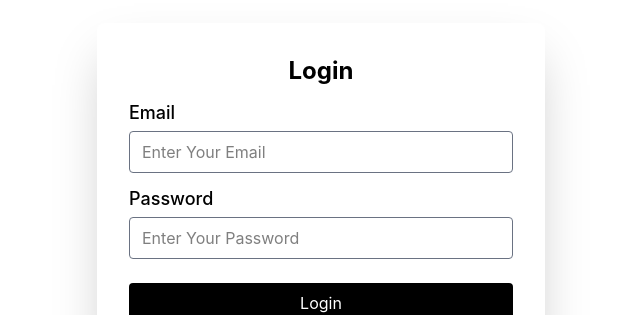
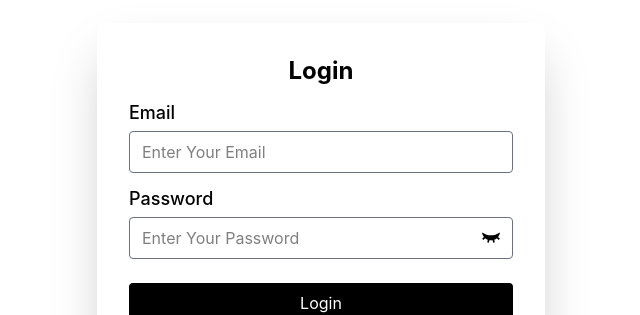
Before and after one commit to PratishBuzzra/Admin-Dashboard, a React (Vite) app: page / in a window 1280 px wide. Shown: the part 211-526 px from the top of the page, without its empty margins (319-959 px from the left). Built offline with nearby package versions, Linux system fonts and the light colour scheme.

Commit message:
password hide and show

```diff
--- a/src/pages/Login.tsx
+++ b/src/pages/Login.tsx
@@ -1,6 +1,10 @@
 
+import { useState } from "react";
+import { RiEyeCloseFill } from "react-icons/ri";
+import { RxEyeOpen } from "react-icons/rx";
 
 const Login = () => {
+    const [showPass, setShowPass] = useState<boolean>(false)
   return (
     <div className="min-h-screen flex items-center justify-center px-4">
        <div className="bg-white shadow-2xl rounded-lg p-8 w-full max-w-md">
@@ -10,9 +14,10 @@ const Login = () => {
                 <label className="block text-lg font-medium" htmlFor="email">Email</label>
                 <input type="email" id="email" placeholder="Enter Your Email" className="mt-1 w-full border border-gray-500 px-3 py-2 rounded"/>
             </div>
-              <div>
+              <div className="relative">
                 <label className="block text-lg font-medium" htmlFor="password">Password</label>
-                <input type="password" id="password" placeholder="Enter Your Password" className="mt-1 w-full border border-gray-500 px-3 py-2 rounded"/>
+                <input type={showPass ? "text" : "password"} id="password" placeholder="Enter Your Password" className="mt-1 w-full border border-gray-500 px-3 py-2 rounded"/>
+                <button type="button" onClick={()=>setShowPass(prev=>!prev)} className="absolute right-3 top-13 transform -translate-y-1/2">{showPass ? <RxEyeOpen size={20}/> : <RiEyeCloseFill size={20}/>}</button>
             </div>
             <button className="w-full bg-black text-white py-2 mt-3 rounded hover:bg-gray-500">Login</button>
         </form>
```
